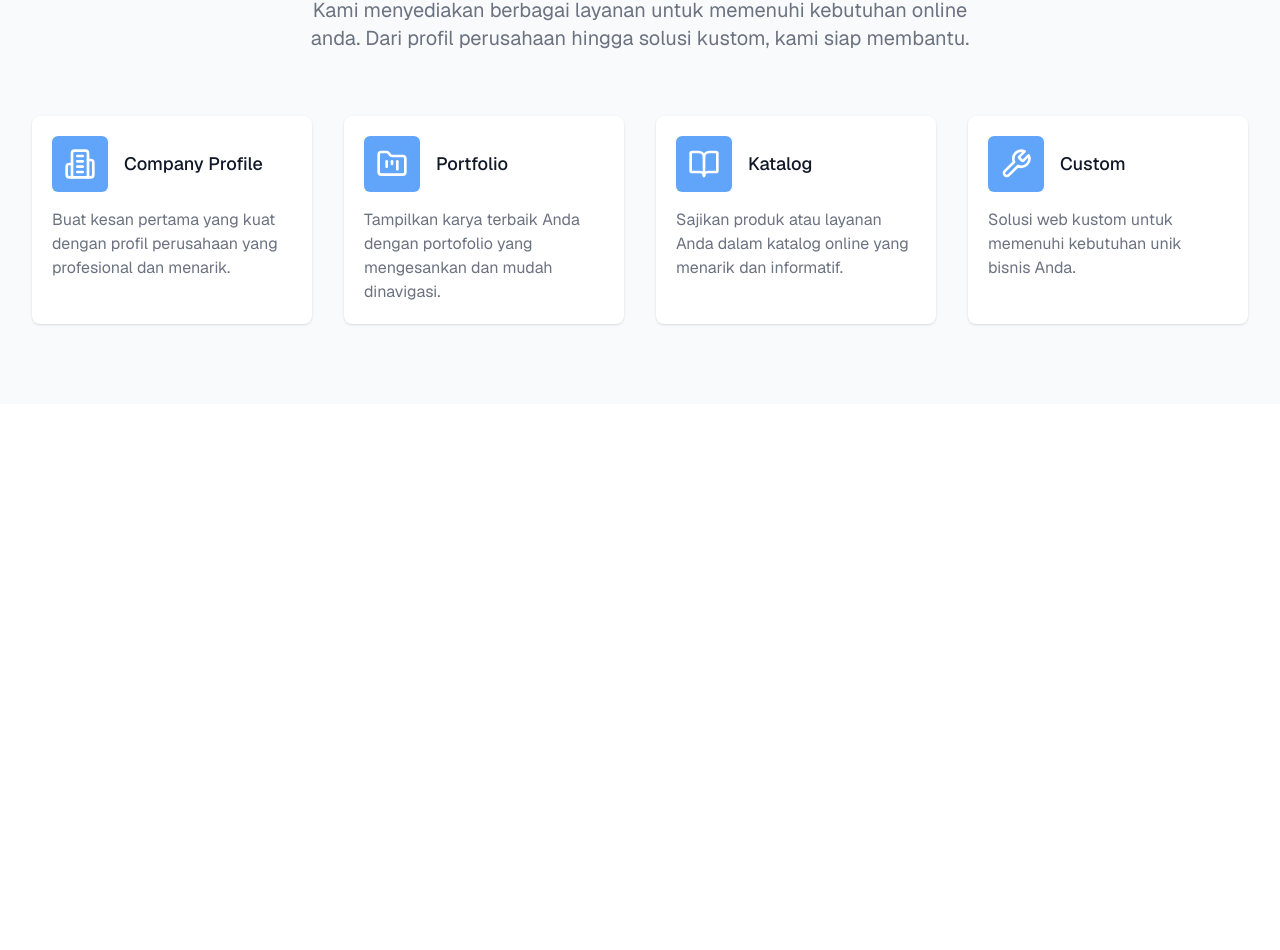
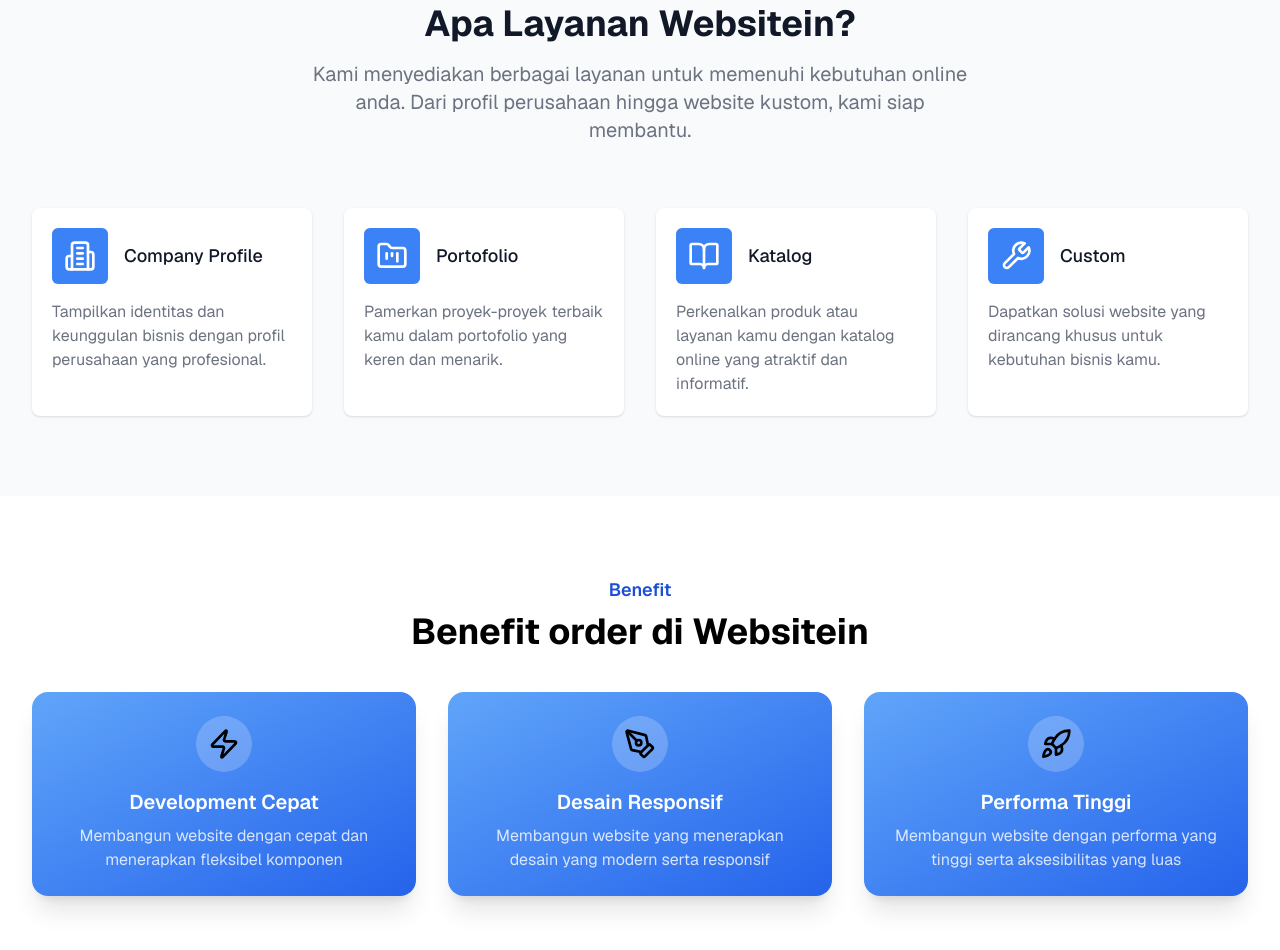
Before and after one commit to arkhanardana/websitein, a Next.js app: page / in a window 1280 px wide. Shown: the part 1382-2332 px from the top of the page. Built offline with nearby package versions, Linux system fonts and the light colour scheme.

Commit message:
add benefit section

```diff
--- a/src/app/page.tsx
+++ b/src/app/page.tsx
@@ -2,6 +2,7 @@
 import Navbar from "../components/Navbar";
 import About from "@/components/About";
 import ServicesSection from "@/components/Services";
+import Benefits from "@/components/Benefits";
 
 export default function Home() {
 	return (
@@ -10,6 +11,7 @@
 			<HeroSection />
 			<About />
 			<ServicesSection />
+			<Benefits />
 		</>
 	);
 }
--- a/src/components/About.tsx
+++ b/src/components/About.tsx
@@ -3,7 +3,7 @@
 		<div className="pt-16 mb-20 sm:mb-16 scroll-mt-0" id="about">
 			<div className="container mx-auto max-w-7xl px-9 lg:px-8">
 				<div className="container mx-auto max-w-6xlxl lg:text-center">
-					<h2 className="text-xl font-semibold leading-7 text-blue-700">About</h2>
+					<h2 className="text-lg font-semibold leading-7 text-blue-700">About</h2>
 					<p className="mt-2 text-3xl font-bold tracking-tight text-gray-900 md:text-4xl lg:text-6xl">
 						&quot;Transformasi ide mu menjadi website yang modern di Websitein&quot;
 					</p>
--- /dev/null
+++ b/src/components/Benefits.tsx
@@ -0,0 +1,50 @@
+import { Zap, Rocket, PenTool } from 'lucide-react'
+
+export default function ModernBenefits() {
+   const benefits = [
+      {
+         title: "Development Cepat",
+         description: "Membangun website dengan cepat dan menerapkan fleksibel komponen",
+         icon: <Zap className="w-8 h-8" strokeWidth={2} />,
+      },
+      {
+         title: "Desain Responsif",
+         description: "Membangun website yang menerapkan desain yang modern serta responsif",
+         icon: <PenTool className="w-8 h-8" strokeWidth={2} />,
+      },
+      {
+         title: "Performa Tinggi",
+         description: "Membangun website dengan performa yang tinggi serta aksesibilitas yang luas",
+         icon: <Rocket className="w-8 h-8" strokeWidth={2} />,
+      },
+   ]
+
+   return (
+      <div className="bg-white py-20 px-4 sm:px-6 min-h-screen lg:px-8 scroll-mt-0 mx-auto" id='benefit'>
+         <div className="max-w-7xl mx-auto">
+            <h2 className="text-lg font-semibold leading-7 text-blue-700 text-center mb-2">Benefit</h2>
+            <h2 className="text-4xl font-bold text-black text-center mb-10">
+               Benefit order di Websitein
+            </h2>
+            <div className="grid grid-cols-1 gap-8 sm:grid-cols-2 lg:grid-cols-3">
+               {benefits.map((benefit, index) => (
+                  <div
+                     key={index}
+                     className="relative overflow-hidden rounded-2xl shadow-xl bg-gradient-to-br from-blue-400 to-blue-600"
+                  >
+                     <div className="relative p-6">
+                        <div className="flex items-center justify-center mb-4">
+                           <div className="p-3 rounded-full bg-white bg-opacity-20">
+                              {benefit.icon}
+                           </div>
+                        </div>
+                        <h3 className="text-xl font-semibold text-white text-center mb-2">{benefit.title}</h3>
+                        <p className="text-white text-opacity-80 text-center">{benefit.description}</p>
+                     </div>
+                  </div>
+               ))}
+            </div>
+         </div>
+      </div>
+   )
+}
--- a/src/components/HeroSection.tsx
+++ b/src/components/HeroSection.tsx
@@ -6,7 +6,7 @@
 
 export function HeroSection() {
 	return (
-		<div className="bg-gray-50 text-center py-[6rem] sm:py-[14rem] flex flex-col items-center justify-center">
+		<section className="bg-gray-50 text-center py-[6rem] lg:py-[16rem] flex flex-col items-center">
 			<div className="flex items-center justify-center">
 				<div
 					className={cn(
@@ -23,7 +23,7 @@
 			</div>
 			<h1 className="max-w-lg mx-auto px-4 text-4xl sm:text-5xl font-semibold pt-7 md:text-6xl md:max-w-2xl lg:max-w-4xl lg:px-8">
 				Solusi {""}
-				<span className="bg-gradient-to-r from-blue-400 via-blue-500 to-blue-600 text-transparent bg-clip-text">
+				<span className="bg-gradient-to-r from-blue-500 via-blue-600 to-blue-700 text-transparent bg-clip-text">
 					Jasa Pembuatan Website {""}
 				</span>
 				Keren dan Modern
@@ -31,12 +31,11 @@
 			<p className="text-center text-base md:text-xl font-medium max-w-lg md:max-w-2xl mx-auto px-4 text-gray-600/90 py-4">
 				Websitein adalah Jasa Pembuatan Website dengan menerapkan desain yang kreatif serta modern
 			</p>
-
 			<div className="flex gap-x-2 pt-2 items-center justify-center">
 				<Link href={"https://wa.me/628989098432?text=Saya%20mau%20pesan"}>
 					<RainbowButton>Pesan Sekarang</RainbowButton>
 				</Link>
 			</div>
-		</div>
+		</section>
 	);
 }
--- a/src/components/Navbar.tsx
+++ b/src/components/Navbar.tsx
@@ -26,7 +26,7 @@
 	const menuItems = [
 		{ href: "#about", label: "About" },
 		{ href: "#services", label: "Services" },
-		{ href: "/", label: "Benefits" },
+		{ href: "#benefit", label: "Benefits" },
 		{ href: "/", label: "Pricing" },
 		{ href: "/", label: "Testimonials" },
 		{ href: "/", label: "FAQ" },
--- a/src/components/Services.tsx
+++ b/src/components/Services.tsx
@@ -12,7 +12,7 @@
       <div className="bg-white overflow-hidden shadow rounded-lg">
          <div className="p-5">
             <div className="flex items-center">
-               <div className="flex-shrink-0 bg-blue-400 rounded-md p-3">{icon}</div>
+               <div className="flex-shrink-0 bg-blue-500 rounded-md p-3">{icon}</div>
                <h3 className="ml-4 text-lg leading-6 font-medium text-gray-900">{title}</h3>
             </div>
             <p className="mt-4 text-base text-gray-500">{description}</p>
@@ -26,32 +26,33 @@
       <div className="bg-gray-50 px-4 py-20 sm:px-6 lg:px-8 scroll-mt-0" id="services">
          <div className="max-w-7xl mx-auto">
             <p className="my-2 max-w-2xl text-lg font-semibold text-blue-700 sm:mx-auto text-center">Services</p>
-            <h2 className="text-3xl font-extrabold text-gray-900 sm:text-4xl text-center">Apa Layanan Websitein?</h2>
+            <h2 className="text-3xl font-bold text-gray-900 sm:text-4xl text-center">Apa Layanan Websitein?</h2>
             <p className="mt-4 max-w-2xl text-xl text-gray-500 sm:mx-auto text-center">
                Kami menyediakan berbagai layanan untuk memenuhi kebutuhan online anda. Dari profil perusahaan hingga
-               solusi kustom, kami siap membantu.
+               website kustom, kami siap membantu.
             </p>
             <div className="mt-16 grid grid-cols-1 gap-8 sm:grid-cols-2 lg:grid-cols-4">
                <ServiceCard
                   icon={<Building2 className="h-8 w-8 text-white" />}
                   title="Company Profile"
-                  description="Buat kesan pertama yang kuat dengan profil perusahaan yang profesional dan menarik."
+                  description="Tampilkan identitas dan keunggulan bisnis dengan profil perusahaan yang profesional."
                />
                <ServiceCard
                   icon={<FolderKanban className="h-8 w-8 text-white" />}
-                  title="Portfolio"
-                  description="Tampilkan karya terbaik Anda dengan portofolio yang mengesankan dan mudah dinavigasi."
+                  title="Portofolio"
+                  description="Pamerkan proyek-proyek terbaik kamu dalam portofolio yang keren dan menarik."
                />
                <ServiceCard
                   icon={<BookOpen className="h-8 w-8 text-white" />}
                   title="Katalog"
-                  description="Sajikan produk atau layanan Anda dalam katalog online yang menarik dan informatif."
+                  description="Perkenalkan produk atau layanan kamu dengan katalog online yang atraktif dan informatif."
                />
                <ServiceCard
                   icon={<Wrench className="h-8 w-8 text-white" />}
                   title="Custom"
-                  description="Solusi web kustom untuk memenuhi kebutuhan unik bisnis Anda."
+                  description="Dapatkan solusi website yang dirancang khusus untuk kebutuhan bisnis kamu."
                />
+
             </div>
          </div>
       </div>
--- a/src/styles/globals.css
+++ b/src/styles/globals.css
@@ -5,7 +5,6 @@
 body {
 	color: var(--background);
 	background: var(--foreground);
-	min-height: 2000rem;
 }
 
 @layer utilities {
```
